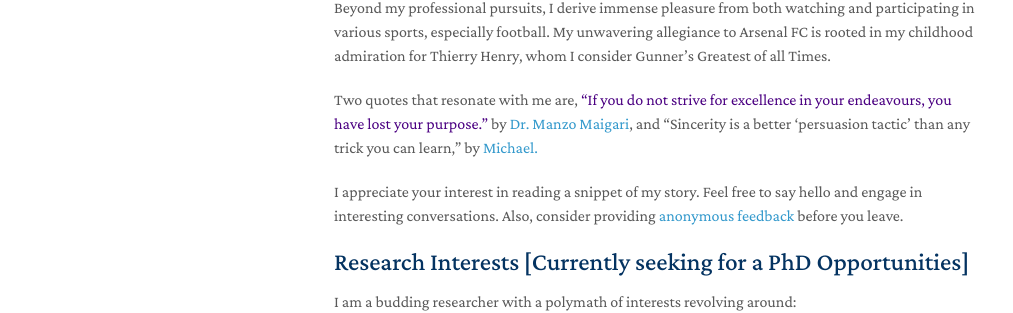
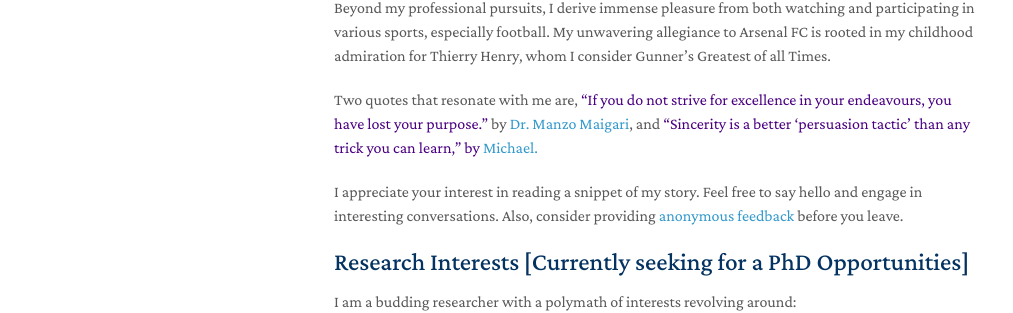
Before and after one commit to jibrinx/jibrinx.github.io, a Jekyll site: the page built from index.md, in a window 1280 px wide. Shown: the part 599-912 px from the top of the page, without its empty margins (136-1149 px from the left). Built offline with Jekyll 4.4.1, drawn with Linux system fonts in a browser that asks for light colours; nearby versions of some CDN libraries; a style sheet for code colours, icons or effects is not loaded.

Commit message:
Update index.md

```diff
--- a/index.md
+++ b/index.md
@@ -12,7 +12,7 @@ I am an active member of ACM Special Interest Group (SIGEcon) since 2020, as wel
 
 Beyond my professional pursuits, I derive immense pleasure from both watching and participating in various sports, especially football. My unwavering allegiance to Arsenal FC is rooted in my childhood admiration for Thierry Henry, whom I consider Gunner's Greatest of all Times.
 
-Two quotes that resonate with me are, <span style="color:indigo;"> "If you do not strive for excellence in your endeavours, you have lost your purpose." </span> by <a href="https://manzomaigari.com/#/">Dr. Manzo Maigari</a>, and <span> "Sincerity is a better 'persuasion tactic' than any trick you can learn," by <a href="https://twitter.com/mmay3r/status/1336432412285231104">Michael.</a> </span>
+Two quotes that resonate with me are, <span style="color:indigo;"> "If you do not strive for excellence in your endeavours, you have lost your purpose." </span> by <a href="https://manzomaigari.com/#/">Dr. Manzo Maigari</a>, and <span style="color:indigo;"> "Sincerity is a better 'persuasion tactic' than any trick you can learn," by <a href="https://twitter.com/mmay3r/status/1336432412285231104">Michael.</a> </span>
 
 I appreciate your interest in reading a snippet of my story. Feel free to say hello and engage in interesting conversations. Also, consider providing <a href="https://ngl.link/jibrinx">anonymous feedback</a> before you leave.
 
```
